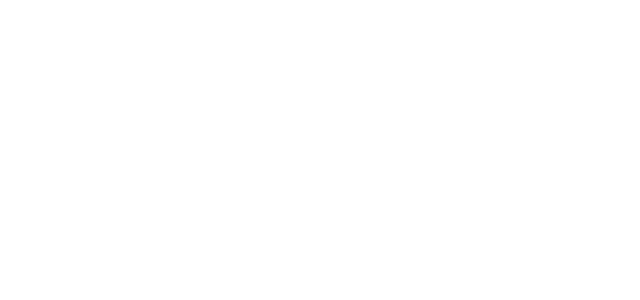
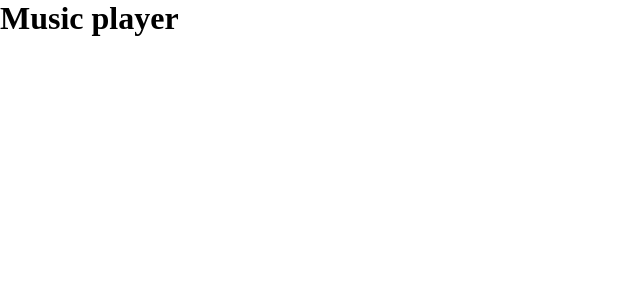
Before and after one commit to FMularski/react-music-player, a React (Create React App) app: page / in a window 1280 px wide. Shown: the top 300 px of the page, without its empty margins (0-640 px from the left). Built offline with nearby package versions, Linux system fonts and the light colour scheme.

Commit message:
setup sass

```diff
--- a/package.json
+++ b/package.json
@@ -9,6 +9,7 @@
     "react": "^18.2.0",
     "react-dom": "^18.2.0",
     "react-scripts": "5.0.1",
+    "sass": "^1.62.0",
     "web-vitals": "^2.1.4"
   },
   "scripts": {
--- a/src/App.js
+++ b/src/App.js
@@ -1,6 +1,9 @@
+import './styles/App.scss'
+
 function App() {
   return (
     <div>
+      <h1>Music player</h1>
     </div>
   );
 }
--- /dev/null
+++ b/src/styles/App.scss
@@ -0,0 +1,5 @@
+* {
+    margin: 0;
+    padding: 0;
+    box-sizing: border-box;
+}
```
Also changed, not shown: 1 other file (tests, documents, lock files or other folders).
